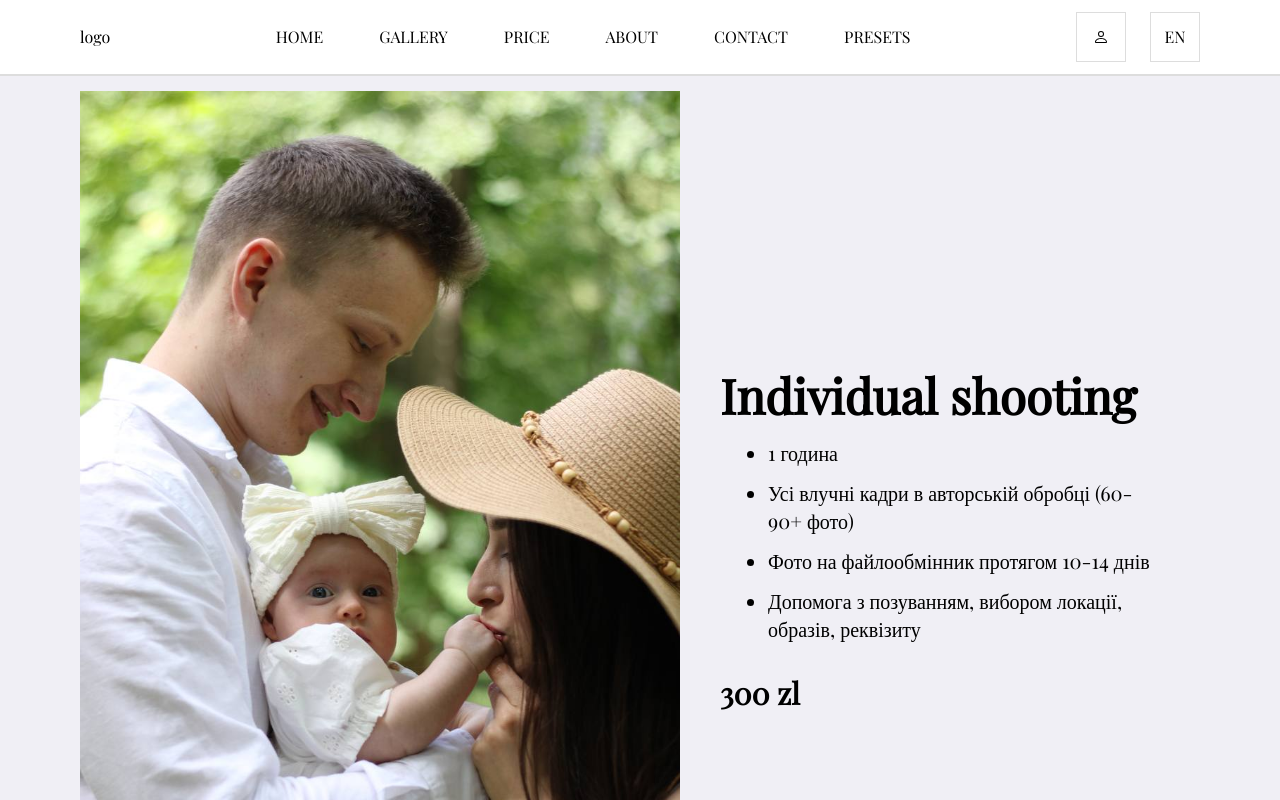
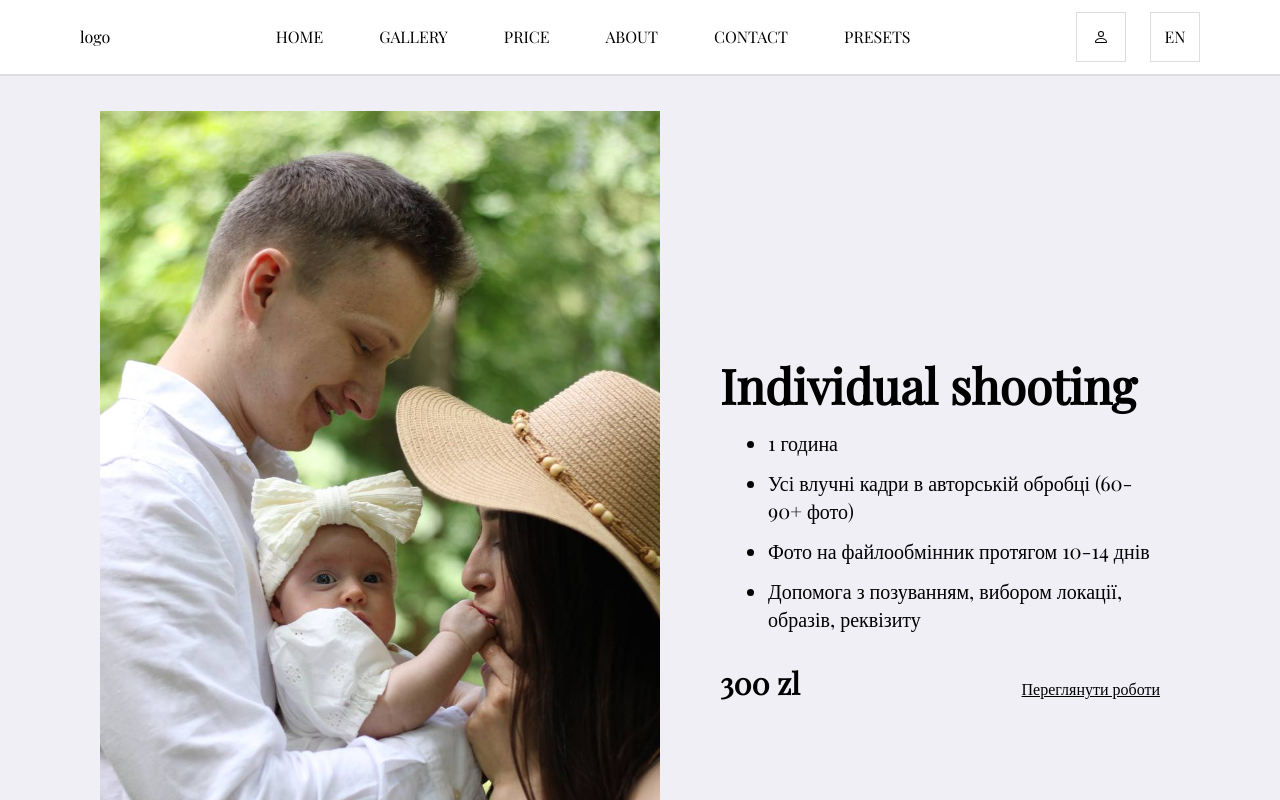
Before and after one commit to humblezxc/photographer-portfolio, a React (Vite) app: page /price in a window 1280 px wide. Shown: the top 800 px of the page. Built offline with nearby package versions, Linux system fonts and the light colour scheme.

Commit message:
Added image padding and link to more photos

```diff
--- a/src/components/PriceOptionDetails.tsx
+++ b/src/components/PriceOptionDetails.tsx
@@ -1,4 +1,5 @@
 import {IPriceOptions} from "../models.ts";
+import {Link} from "react-router-dom";
 
 interface PriceOptionDetailsProps {
     priceOption: IPriceOptions
@@ -12,7 +13,10 @@ export default function PriceOptionDetails({priceOption} : PriceOptionDetailsPro
                     <li>{info}</li>
                 </ul>
             ))}
-            <h3 className="font-bold text-3xl pt-5">{priceOption.price}</h3>
+            <div className="flex justify-between pt-5 items-center">
+                <h3 className="font-bold text-3xl">{priceOption.price}</h3>
+                <Link to={""} className="self-end" style={{textDecoration: "underline"}}>Переглянути роботи</Link>
+            </div>
         </div>
     )
 }
--- a/src/components/PriceOptionImages.tsx
+++ b/src/components/PriceOptionImages.tsx
@@ -5,6 +5,6 @@ interface PriceOptionImagesProps {
 }
 export default function PriceOptionImages({image} : PriceOptionImagesProps) {
     return(
-        <img style={{width: "600px"}} src={image.image.imageUrl} alt={image.image.imageAlt}/>
+        <img className="p-5" style={{width: "600px"}} src={image.image.imageUrl} alt={image.image.imageAlt}/>
     )
 }
```
